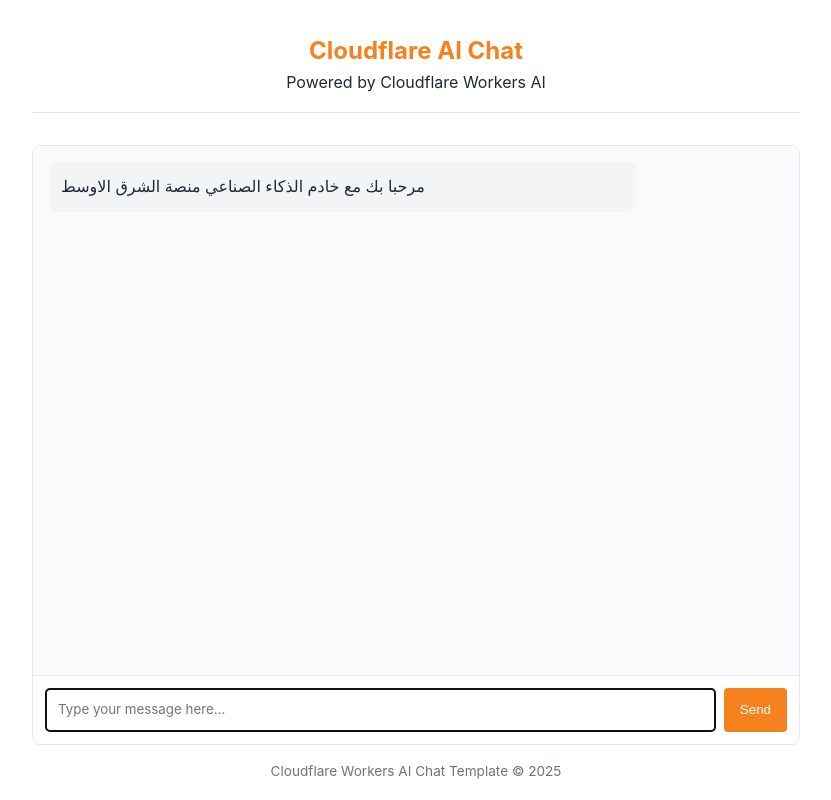
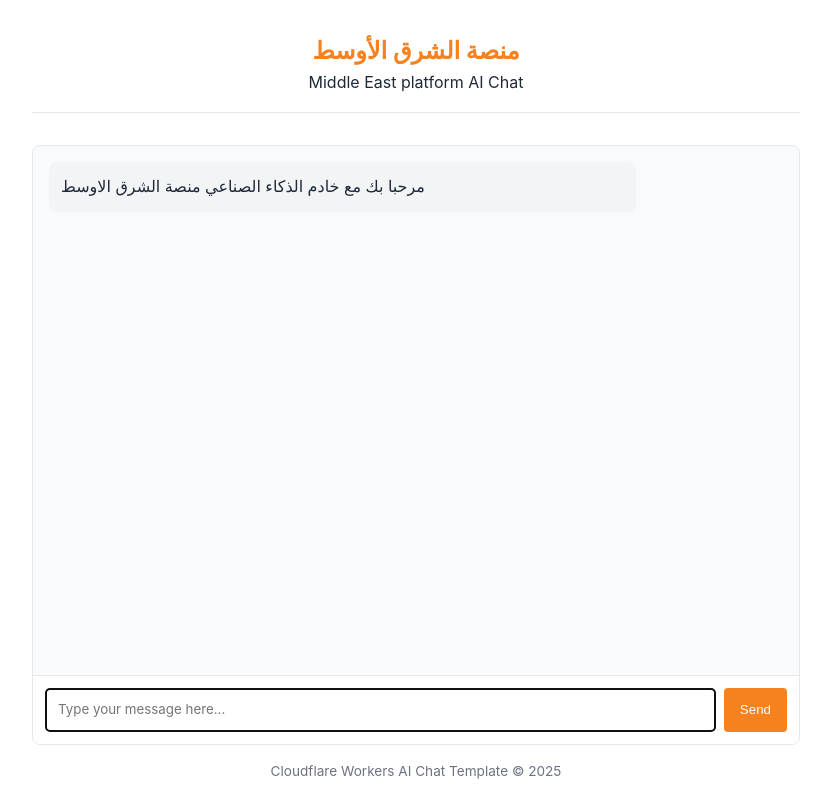
Before and after one commit to devlopernoor/llm-chat-v1, a website: page public/index.html in a window 1280 px wide. Shown: the whole page, without its empty margins (224-1055 px from the left). Drawn offline with Linux system fonts and the light colour scheme.

Commit message:
Update header text for Middle East platform

```diff
--- a/public/index.html
+++ b/public/index.html
@@ -138,8 +138,8 @@
 	</head>
 	<body>
 		<header>
-			<h1>Cloudflare AI Chat</h1>
-			<p>Powered by Cloudflare Workers AI</p>
+			<h1>منصة الشرق الأوسط</h1>
+			<p>Middle East platform AI Chat</p>
 		</header>
 
 		<div class="chat-container">
```
